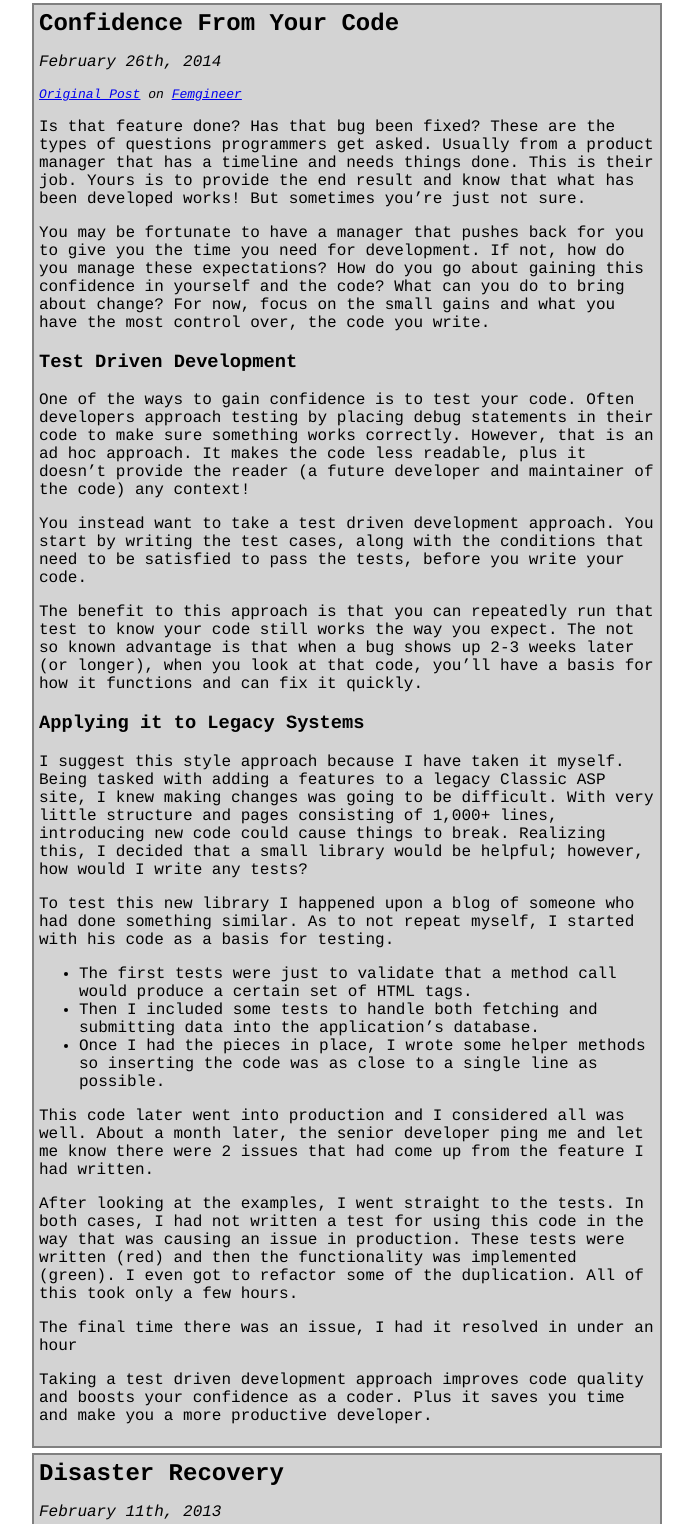
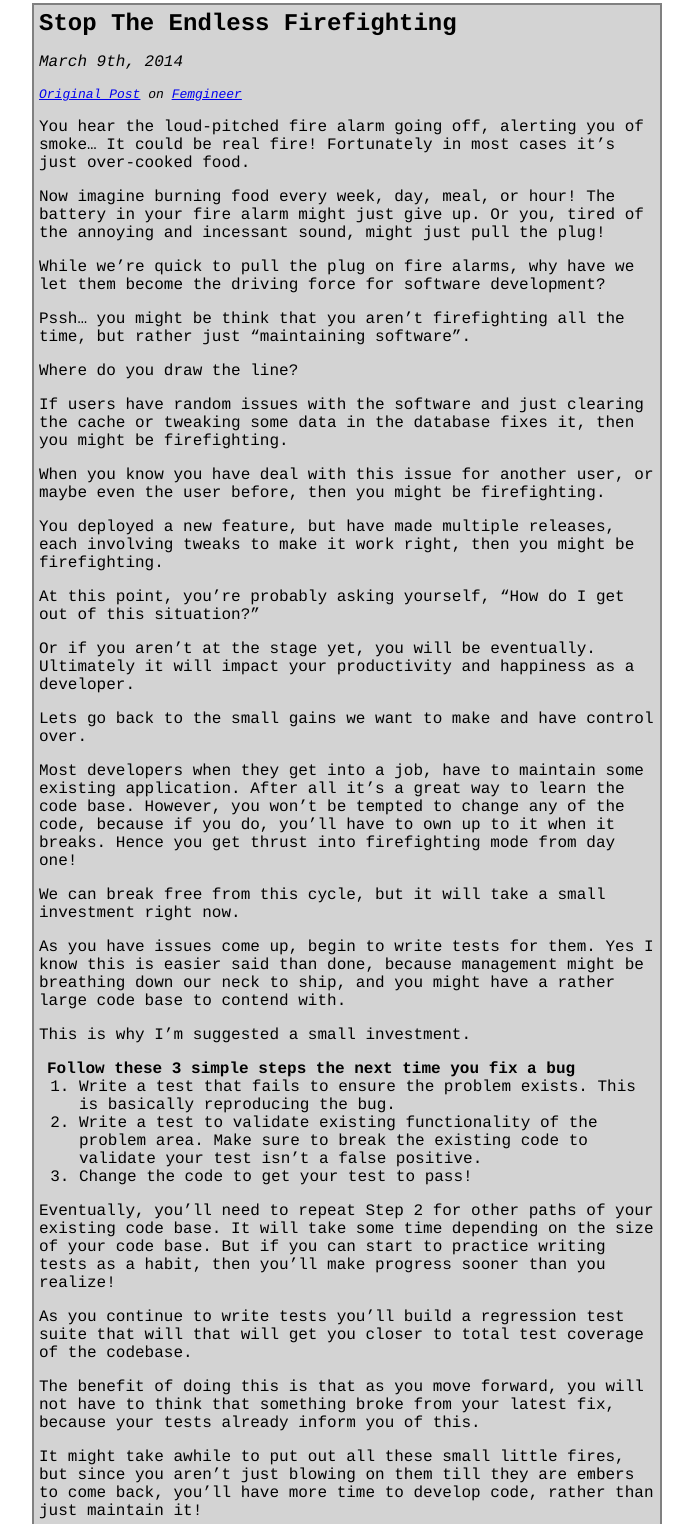
Before and after one commit to davidgrieser/davidgrieser.github.io, a plain HTML site: page oldthoughts.html in a window 1280 px wide. Shown: the part 851-2375 px from the top of the page, without its empty margins (303-996 px from the left). Drawn offline with Linux system fonts and the light colour scheme.

Commit message:
stop the endless firefighting post
with new styling for order lists to match unorder
 for list header/caption

```diff
--- a/oldthoughts.html
+++ b/oldthoughts.html
@@ -80,6 +80,113 @@
         <p>
         This isn't done for the power or the notoriety, but rather for the good
         of the group. It is in those cases, it is best to follow.
+        </p>
+      </article>
+      <article class='thought'>
+        <header>
+          <h2>Stop The Endless Firefighting</h2>
+          <p>
+            <time datetime="2014-03-09">March 9th, 2014</time>
+          </p>
+          <aside>
+            <a href="
+        http://femgineer.com/2014/03/stop-the-endless-firefighting/
+">Original Post</a> on <a href="http://femgineer.com/">Femgineer</a>
+          </aside>
+        </header>
+        <p>
+        You hear the loud-pitched fire alarm going off, alerting you of
+        smoke… It could be real fire! Fortunately in most cases it’s just
+        over-cooked food.
+        </p>
+        <p>
+        Now imagine burning food every week, day, meal, or hour! The battery in
+        your fire alarm might just give up. Or you, tired of the annoying and
+        incessant sound, might just pull the plug!
+        </p>
+        <p>
+        While we’re quick to pull the plug on fire alarms, why have we let them
+        become the driving force for software development?
+        </p>
+        <p>
+        Pssh… you might be think that you aren’t firefighting all the time, but
+        rather just “maintaining software”.
+        </p>
+        <p>
+        Where do you draw the line?
+        </p>
+        <p>
+        If users have random issues with the software and just clearing the
+        cache or tweaking some data in the database fixes it, then you might be
+        firefighting.
+        </p>
+        <p>
+        When you know you have deal with this issue for another user, or maybe
+        even the user before, then you might be firefighting.
+        </p>
+        <p>
+        You deployed a new feature, but have made multiple releases, each
+        involving tweaks to make it work right, then you might be firefighting.
+        </p>
+        <p>
+        At this point, you’re probably asking yourself, “How do I get out of
+        this situation?”
+        </p>
+        <p>
+        Or if you aren’t at the stage yet, you will be eventually. Ultimately
+        it will impact your productivity and happiness as a developer.
+        </p>
+        <p>
+        Lets go back to the small gains we want to make and have control over.
+        </p>
+        <p>
+        Most developers when they get into a job, have to maintain some
+        existing application. After all it’s a great way to learn the code
+        base. However, you won’t be tempted to change any of the code, because
+        if you do, you’ll have to own up to it when it breaks. Hence you get
+        thrust into firefighting mode from day one!
+        </p>
+        <p>
+        We can break free from this cycle, but it will take a small investment
+        right now.
+        </p>
+        <p>
+        As you have issues come up, begin to write tests for them. Yes I know
+        this is easier said than done, because management might be breathing
+        down our neck to ship, and you might have a rather large code base to
+        contend with.
+        </p>
+        <p>
+        This is why I’m suggested a small investment.
+        </p>
+        <p>
+        <ol>
+          <lh>Follow these 3 simple steps the next time you fix a bug</lh>
+          <li>Write a test that fails to ensure the problem exists. This is basically reproducing the bug.</li>
+          <li>Write a test to validate existing functionality of the problem area. Make sure to break the existing code to validate your test isn’t a false positive.</li>
+          <li>Change the code to get your test to pass!</li>
+        </ol>
+        </p>
+        <p>
+        Eventually, you’ll need to repeat Step 2 for other paths of your
+        existing code base. It will take some time depending on the size of
+        your code base. But if you can start to practice writing tests as a
+        habit, then you’ll make progress sooner than you realize!
+        </p>
+        <p>
+        As you continue to write tests you’ll build a regression test suite
+        that will that will get you closer to total test coverage of the
+        codebase.
+        </p>
+        <p>
+        The benefit of doing this is that as you move forward, you will not
+        have to think that something broke from your latest fix, because your
+        tests already inform you of this.
+        </p>
+        <p>
+        It might take awhile to put out all these small little fires, but since
+        you aren’t just blowing on them till they are embers to come back,
+        you’ll have more time to develop code, rather than just maintain it!
         </p>
       </article>
       <article class='thought'>
--- a/style.css
+++ b/style.css
@@ -5,7 +5,7 @@ body
   width: 640px;
 }
 
-ul lh
+ul lh, ol lh
 {
   font-weight: bold;
   margin-left: -2em;
```
